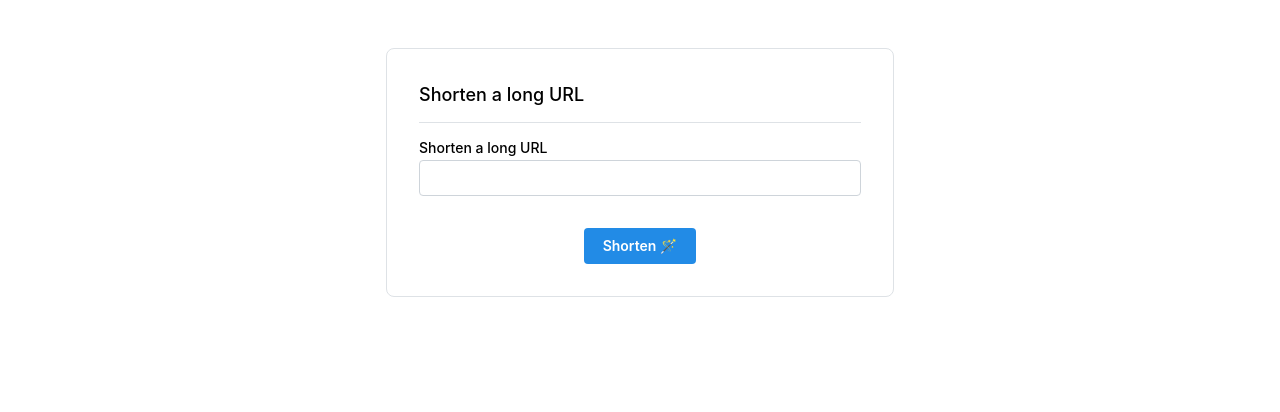
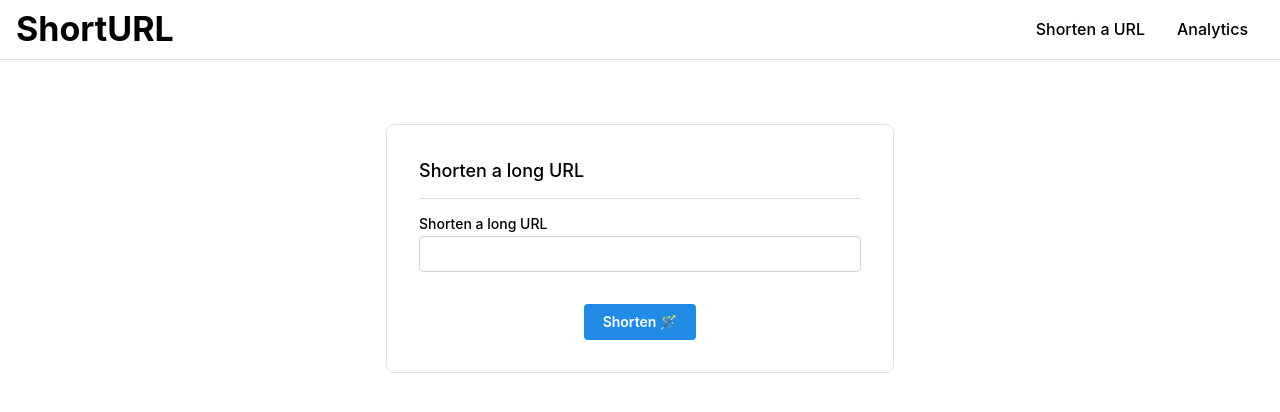
Before and after one commit to weiyuan95/shorturl-app, a Next.js app: page / in a window 1280 px wide. Shown: the top 412 px of the page. Built offline with nearby package versions, Linux system fonts and the light colour scheme.

Commit message:
feat: Implement analytics page

```diff
--- a/src/app/ShortUrlApiClient.ts
+++ b/src/app/ShortUrlApiClient.ts
@@ -6,13 +6,42 @@ export interface ShortUrl {
   short_url: string;
 }
 
+export interface RawAnalyticsData {
+  hashed_url: string;
+  created_at: string;
+  country: string;
+}
+export type ClickAnalyticsData = Record<string, number>;
+
 export class ShortUrlApiClient {
-  // private static readonly API_URL_BASE = 'https://api.url.weiyuan.dev';
-  // FOR TESTING PURPOSES ONLY FOR LOCALHOST
-  // private static readonly API_URL_BASE = 'http://localhost:3000';
-
   private static readonly API_URL_BASE =
     process.env.NODE_ENV == 'development' ? 'http://localhost:3000' : 'https://api.url.weiyuan.dev';
+
+  static async getRawAnalytics(): Promise<RawAnalyticsData[]> {
+    const apiUrl = `${ShortUrlApiClient.API_URL_BASE}/api/analytics/url/raw`;
+    // Need to not cache this result, if not the data is not re-fetched on refresh
+    const response = await fetch(apiUrl, { cache: 'no-store' });
+
+    if (!response.ok) {
+      console.error('Unable to fetch raw analytics data');
+      return [] as RawAnalyticsData[];
+    }
+
+    return (await response.json()).raw_data as RawAnalyticsData[];
+  }
+
+  static async getClickAnalytics(): Promise<ClickAnalyticsData> {
+    const apiUrl = `${ShortUrlApiClient.API_URL_BASE}/api/analytics/url/clicks`;
+    // Need to not cache this result, if not the data is not re-fetched on refresh
+    const response = await fetch(apiUrl, { cache: 'no-store' });
+
+    if (!response.ok) {
+      console.error('Unable to fetch click analytics data');
+      return {} as Record<string, number>;
+    }
+
+    return (await response.json()).clicks as ClickAnalyticsData;
+  }
 
   static async getShortUrl(shortUrl: string): Promise<ShortUrl> {
     const apiUrl = `${ShortUrlApiClient.API_URL_BASE}/api/url/${shortUrl}`;
@@ -23,7 +52,9 @@ export class ShortUrlApiClient {
       throw new Error('Short URL does not exist, or the server is down');
     }
 
-    return (await response.json()) as ShortUrl;
+    const body = await response.json();
+
+    return body as ShortUrl;
   }
 
   static async shortenUrl(targetUrl: string): Promise<ShortUrl> {
--- /dev/null
+++ b/src/app/ShortenUrlAppShell.tsx
@@ -0,0 +1,54 @@
+'use client';
+
+import { useDisclosure } from '@mantine/hooks';
+import { AppShell, Burger, Group, UnstyledButton, Title } from '@mantine/core';
+import classes from './shell.module.css';
+import React, { ReactNode } from 'react';
+import { useRouter } from 'next/navigation';
+
+export default function ShortenUrlAppShell({ children }: Readonly<{ children: ReactNode }>) {
+  const [opened, { toggle }] = useDisclosure();
+  const router = useRouter();
+
+  return (
+    <AppShell
+      header={{ height: 60 }}
+      navbar={{ width: 300, breakpoint: 'sm', collapsed: { desktop: true, mobile: !opened } }}
+      padding="md"
+    >
+      <AppShell.Header>
+        <Group h="100%" px="md">
+          <Burger opened={opened} onClick={toggle} hiddenFrom="sm" size="sm" />
+          <Group justify="space-between" style={{ flex: 1 }}>
+            <Title>ShortURL</Title>
+            <Group ml="xl" gap={0} visibleFrom="sm">
+              <UnstyledButton
+                className={classes.control}
+                onClick={() => {
+                  router.push('/');
+                }}
+              >
+                Shorten a URL
+              </UnstyledButton>
+              <UnstyledButton
+                className={classes.control}
+                onClick={() => {
+                  router.push('/analytics');
+                }}
+              >
+                Analytics
+              </UnstyledButton>
+            </Group>
+          </Group>
+        </Group>
+      </AppShell.Header>
+
+      <AppShell.Navbar py="md" px={4}>
+        <UnstyledButton className={classes.control}>Shorten a URL</UnstyledButton>
+        <UnstyledButton className={classes.control}>Analytics</UnstyledButton>
+      </AppShell.Navbar>
+
+      <AppShell.Main>{children}</AppShell.Main>
+    </AppShell>
+  );
+}
--- a/src/app/layout.tsx
+++ b/src/app/layout.tsx
@@ -4,6 +4,7 @@ import '@mantine/notifications/styles.css';
 import { ColorSchemeScript, MantineProvider } from '@mantine/core';
 import React from 'react';
 import { Notifications } from '@mantine/notifications';
+import ShortenUrlAppShell from '@/app/ShortenUrlAppShell';
 
 export const metadata: Metadata = {
   title: 'ShortURL',
@@ -24,7 +25,7 @@ export default function RootLayout({
       <body>
         <MantineProvider>
           <Notifications position="top-right" limit={3} autoClose={5000} />
-          {children}
+          <ShortenUrlAppShell>{children}</ShortenUrlAppShell>
         </MantineProvider>
       </body>
     </html>
--- /dev/null
+++ b/src/app/shell.module.css
@@ -0,0 +1,10 @@
+.control {
+    display: block;
+    padding: var(--mantine-spacing-xs) var(--mantine-spacing-md);
+    border-radius: var(--mantine-radius-md);
+    font-weight: 500;
+
+    @mixin hover {
+        background-color: light-dark(var(--mantine-color-gray-0), var(--mantine-color-dark-6));
+    }
+}
```
Also changed, not shown: src/app/analytics/AnalyticsTables.tsx (added, +37 -0 lines), src/app/analytics/ClicksTable.tsx (added, +32 -0 lines), src/app/analytics/RawDataTable.tsx (added, +44 -0 lines), src/app/analytics/page.tsx (added, +11 -0 lines).
